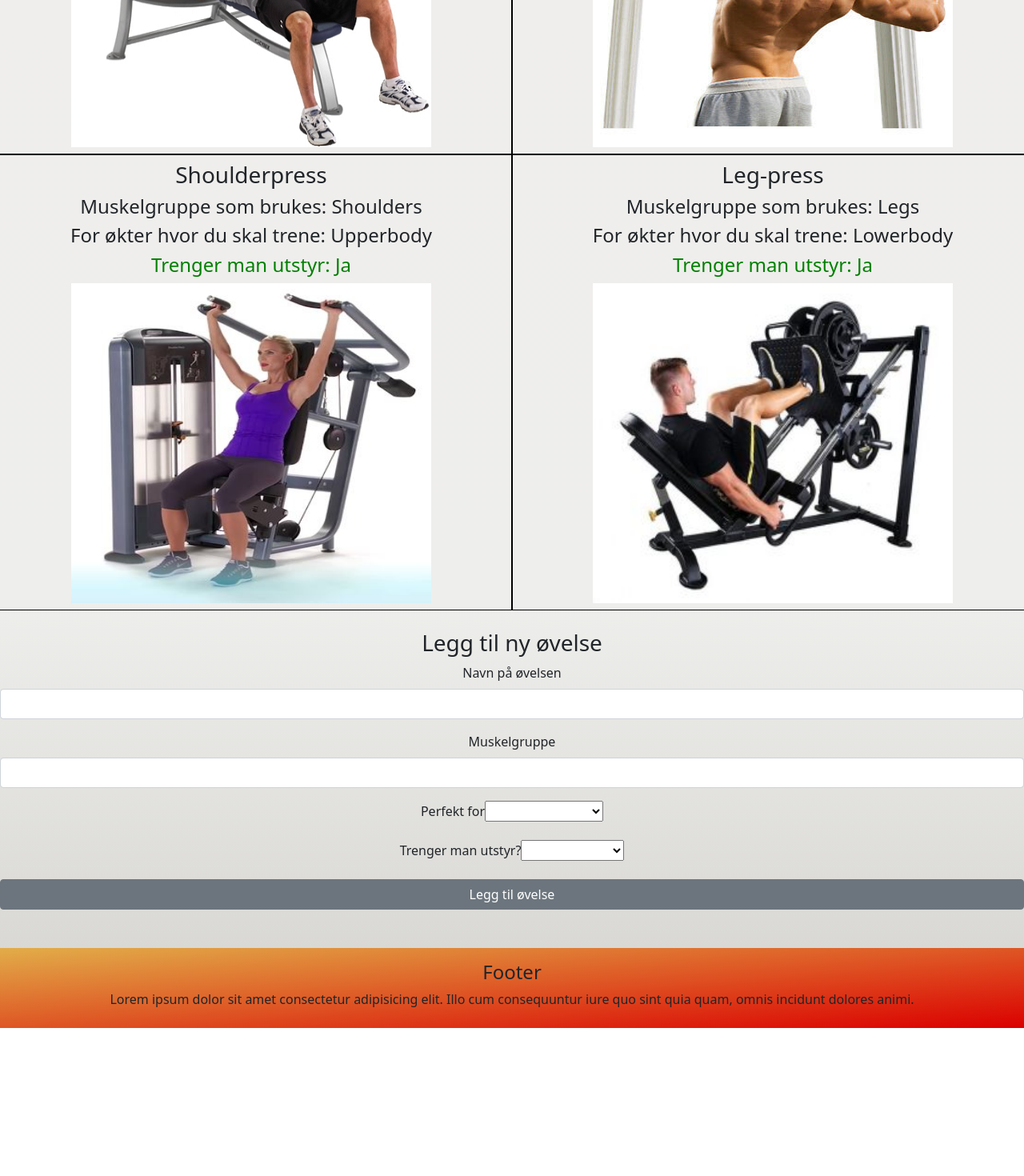
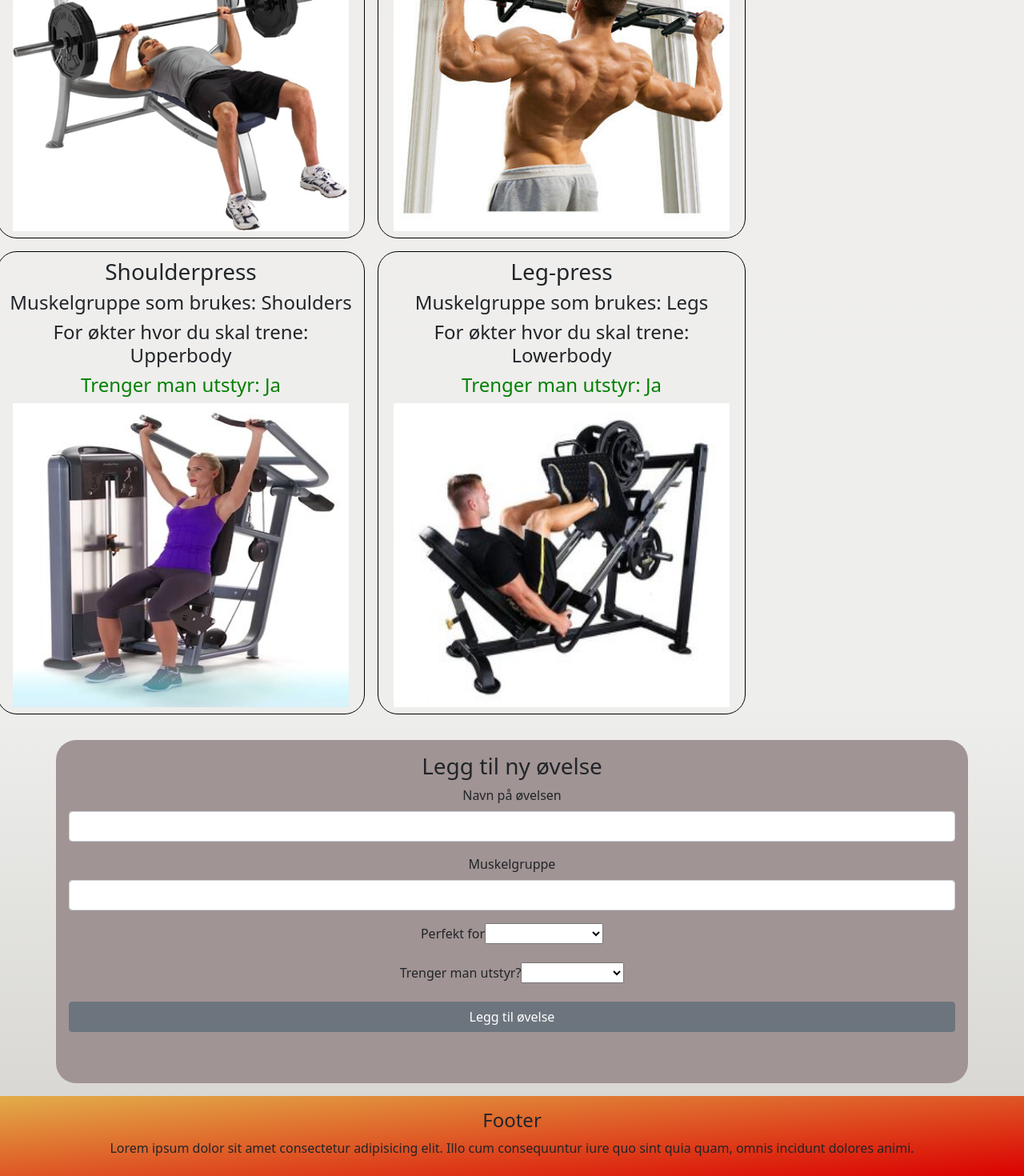
Before and after one commit to SebEil/Arbeidskrav-DS4102, a Vue app: page / in a window 1280 px wide. Shown: the part 433-1903 px from the top of the page at 80% size. Before the commit the page ends 1718 px from the top, so only its background shows below. Built offline with nearby package versions, Linux system fonts and the light colour scheme.

Commit message:
Litt stryling

```diff
--- a/src/App.vue
+++ b/src/App.vue
@@ -23,5 +23,6 @@ export default {
 <style >
   main{
     background-image: linear-gradient(to top, #d5d4d0 0%, #d5d4d0 1%, #eeeeec 31%, #efeeec 75%, #e9e9e7 100%);
+    min-width: 390px;
   }
 </style>
--- a/src/components/exercises/addExercise.vue
+++ b/src/components/exercises/addExercise.vue
@@ -1,5 +1,6 @@
 <template>
 <br>
+<section class="container">
     <section class="mb-5 midtstill">
         <h3>Legg til ny øvelse</h3>
         <div class="mb-3">
@@ -30,6 +31,7 @@
 
         <input class="btn btn-secondary w-100" @click="addExercise" type="button" value="Legg til øvelse">
     </section>
+</section>
 </template>
 
 <script>
@@ -69,4 +71,11 @@ export default {
  .midtstill{
      text-align: center;
  }
+
+ .container{
+     padding: 1rem;
+     background-color: rgb(161, 148, 148);
+     border-radius: 25px;
+     margin-bottom: 1rem;
+ }
 </style>
--- a/src/components/exercises/exerciseList.vue
+++ b/src/components/exercises/exerciseList.vue
@@ -34,8 +34,8 @@ export default {
 
 <style>
     img{
-        width: 450px;
-        height: 400px;
+        width: 420px;
+        height: 380px;
     }
 
 
--- a/src/components/exercises/exerciseType.vue
+++ b/src/components/exercises/exerciseType.vue
@@ -1,5 +1,5 @@
 <template>
-    <section>
+    <section class="exerciseContainer">
         <h3>{{ øvelse }}</h3>
         <h4>Muskelgruppe som brukes: {{ targets }}</h4>
         <h4>For økter hvor du skal trene: {{ split }} </h4>
@@ -48,4 +48,12 @@ export default {
         color: red;
     }
 
+    .exerciseContainer {
+        border-radius: 25px;
+        margin: 0.5rem;
+
+        max-width: 460px;
+        padding: 3rem;
+    }
+
 </style>
--- a/src/components/views/homePage.vue
+++ b/src/components/views/homePage.vue
@@ -1,4 +1,5 @@
 <template>
+  <exercise-header></exercise-header>
   <exercise-list></exercise-list>
   <add-exercise></add-exercise>
 </template>
@@ -6,12 +7,14 @@
 <script>
 import exerciseList from "../exercises/exerciseList.vue"
 import addExercise from "../exercises/addExercise.vue"
+import exerciseHeader from "../exerciseHeader.vue"
 
 export default {
   name: 'Home',
   components: {
     exerciseList,
-    addExercise
+    addExercise,
+    exerciseHeader
   }
 }
 </script>
```
